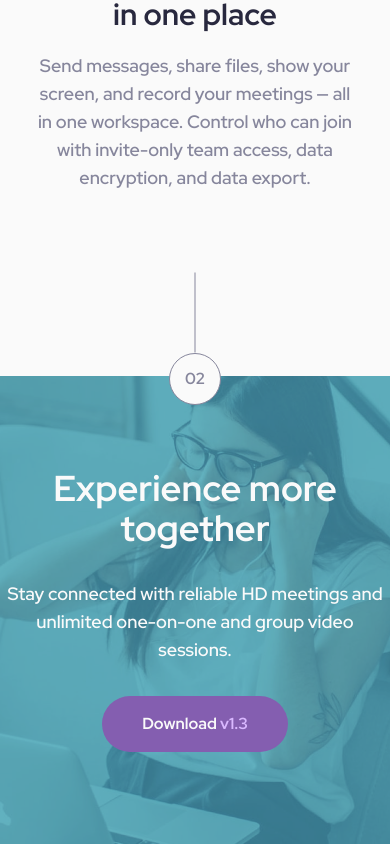
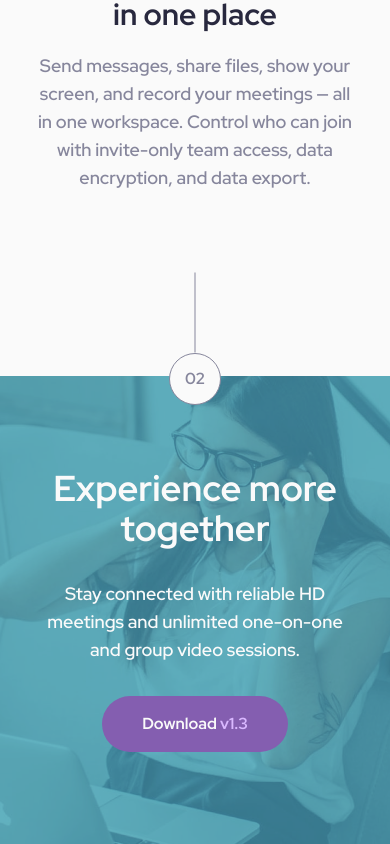
Before and after one commit to Kofiastro/Meet-Landing-Page, a Next.js app: page / in a window 390 px wide. Shown: the part 1484-2328 px from the top of the page. Built offline with nearby package versions, Linux system fonts and the light colour scheme.

Commit message:
padding fixed at the footer section

```diff
--- a/app/page.jsx
+++ b/app/page.jsx
@@ -119,7 +119,7 @@ export default function Home() {
         </div>
 
         {/* Footer */}
-        <div className='w-full absolute flex flex-col py-[92px] items-center bg-Cyan mx-auto lg:space-y-0 lg:justify-between lg:flex-row  lg:px-[165px] lg:h-[320px] '>
+        <div className='w-full absolute px-9 flex flex-col py-[92px] items-center bg-Cyan mx-auto md:px-0 lg:space-y-0 lg:justify-between lg:flex-row  lg:px-[165px] lg:h-[320px] '>
           <Image fill src={"/desktop/image-footer.jpg"} className='hidden lg:block  opacity-30 mix-blend-overlay object-cover 'alt='footer images' />
           <Image fill src={"/tablet/image-footer.jpg"} className='sm:hidden md:block lg:hidden opacity-30 mix-blend-overlay object-cover 'alt='footer images'/>
           <Image fill src={"/mobile/image-footer.jpg"} className=' block md:hidden lg:hidden opacity-30 mix-blend-overlay object-cover 'alt='footer images'/>
```
